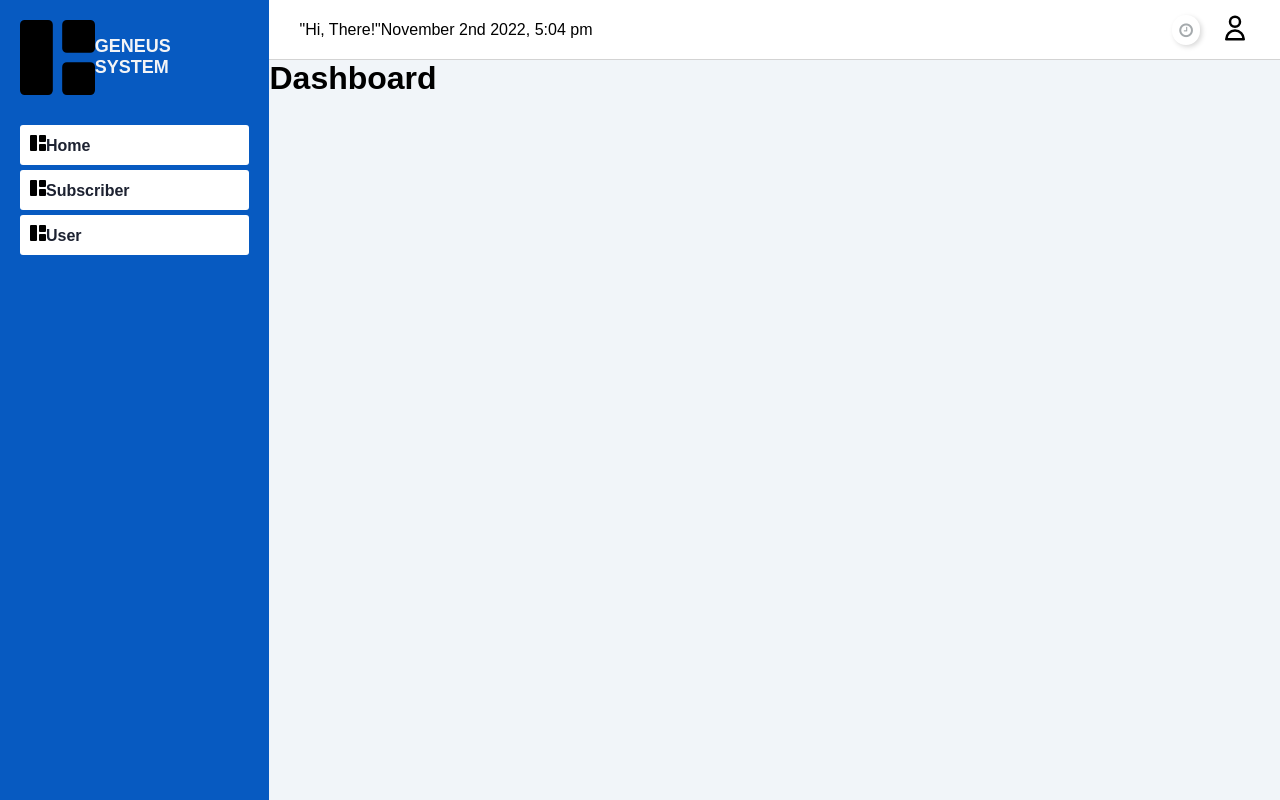
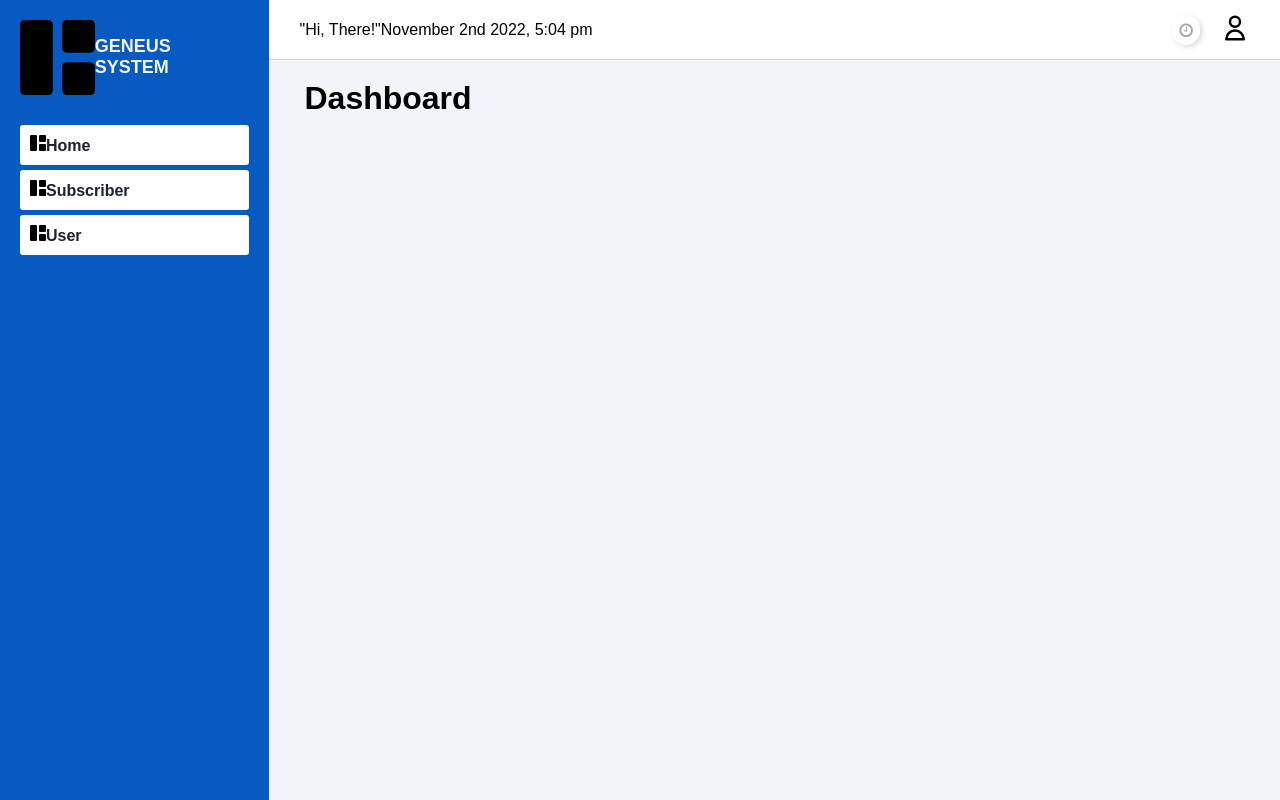
Before and after one commit to bikramoli/Dashboard, a React (Create React App) app in the folder frontend/: page / in a window 1280 px wide. Built offline with nearby package versions, Linux system fonts and the light colour scheme.

Commit message:
wrapper main for wrapping component with main and wrapper container is for wrapping component that provide spacing with layout

```diff
--- /dev/null
+++ b/frontend/src/components/ui/wrapper/Style.css
@@ -0,0 +1,5 @@
+.wrapper-main {
+}
+.main__container {
+  padding: 20px 35px;
+}
--- /dev/null
+++ b/frontend/src/components/ui/wrapper/WrapperContainer.jsx
@@ -0,0 +1,6 @@
+import "./Style.css";
+
+const WrapperContainer = (props) => {
+  return <div class="main__container">{props.children}</div>;
+};
+export default WrapperContainer;
--- /dev/null
+++ b/frontend/src/components/ui/wrapper/WrapperMain.jsx
@@ -0,0 +1,6 @@
+import "./Style.css";
+
+const WrapperMain = (props) => {
+  return <main className="wrapper-main">{props.children}</main>;
+};
+export default WrapperMain;
--- a/frontend/src/layouts/Layout.jsx
+++ b/frontend/src/layouts/Layout.jsx
@@ -1,12 +1,15 @@
 import { Outlet } from "react-router-dom";
 import Navbar from "../components/ui/navbar/Navbar";
 import Sidebar from "../components/ui/sidebar/Sidebar";
+import WrapperMain from "../components/ui/wrapper/WrapperMain";
 
 const Layout = () => {
   return (
     <div class="container">
       <Navbar />
-      <Outlet />
+      <WrapperMain>
+        <Outlet />
+      </WrapperMain>
       <Sidebar />
     </div>
   );
--- a/frontend/src/pages/Dashboard.jsx
+++ b/frontend/src/pages/Dashboard.jsx
@@ -1,10 +1,11 @@
-import Navbar from "../components/ui/navbar/Navbar";
-import Sidebar from "../components/ui/sidebar/Sidebar";
+import WrapperContainer from "../components/ui/wrapper/WrapperContainer";
 
 const Dashboard = () => {
   return (
     <>
-      <h1>Dashboard</h1>
+      <WrapperContainer>
+        <h1>Dashboard</h1>
+      </WrapperContainer>
     </>
   );
 };
```
